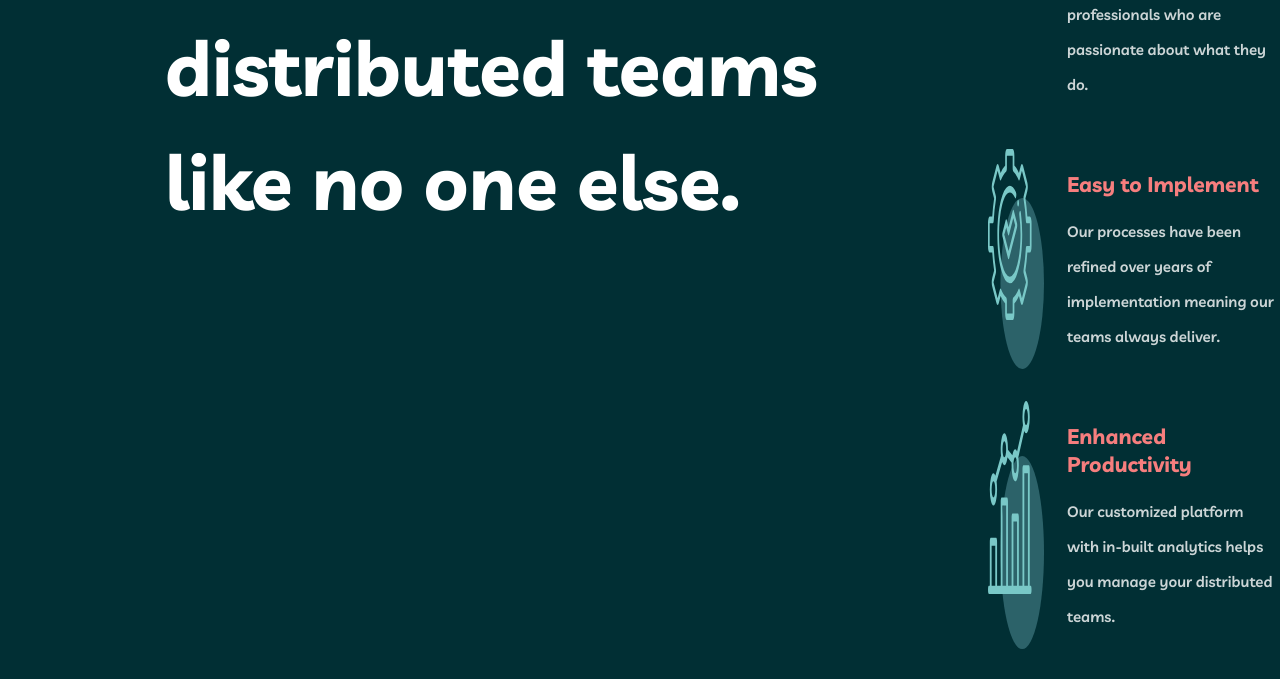
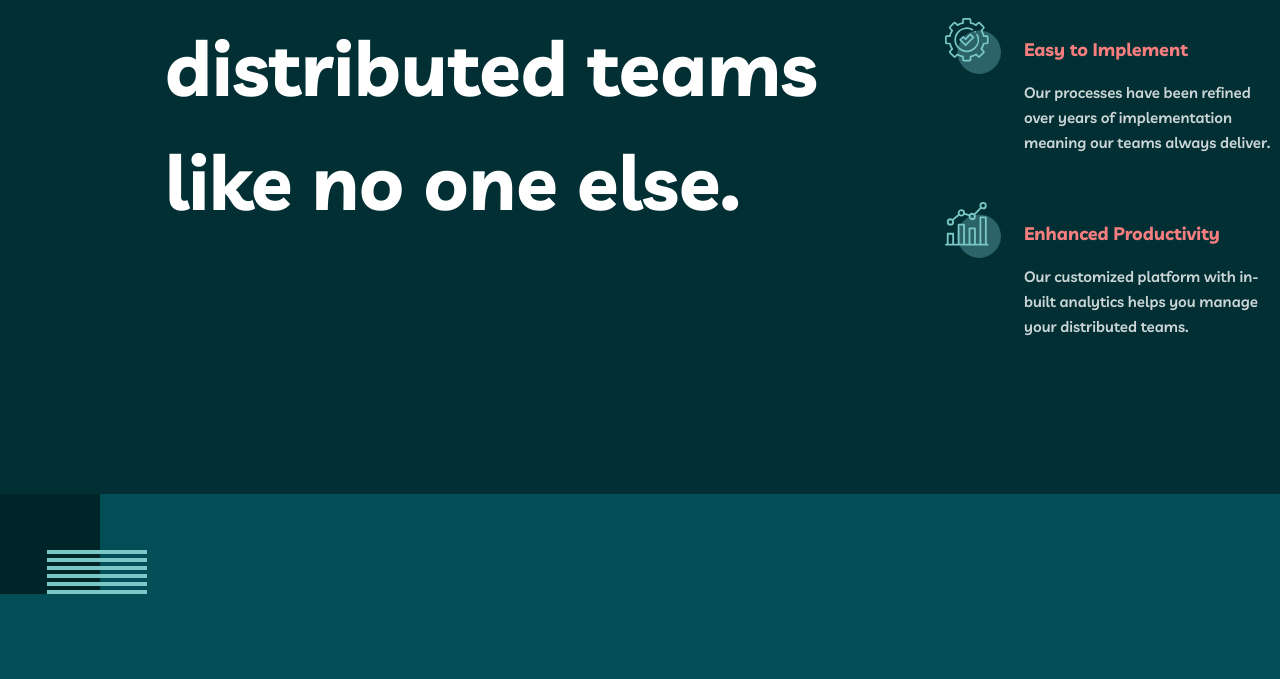
Before and after one commit to RavshanOromov/ravshan_myteam, a plain HTML site: page index.html in a window 1280 px wide. Shown: the part 905-1584 px from the top of the page. Drawn offline with Linux system fonts and the light colour scheme.

Commit message:
info-change

```diff
--- a/index.html
+++ b/index.html
@@ -40,7 +40,7 @@
   <div class=" hero_container container">
    <img class="hero-img_dark" src="img/hero-circle-dark.svg" alt="">
     <h2 class="hero_title">
-      Find the best <strong class=" hero-title_strong">talent</strong>
+      Find the best <span class=" hero-title_strong">talent</span>
     </h2>
     <div class="hero_right">
       <hr>
--- a/styles/styles.css
+++ b/styles/styles.css
@@ -234,7 +234,7 @@ hr {
   line-height: 150%;
   color: var(--white);
   padding: 0;
-  margin-right: 145px;
+  margin-right: auto;
   position: relative;
 }
 .info_title::before {
@@ -268,6 +268,11 @@ hr {
   margin-bottom: 32px;
 }
 .info-card-item_img {
+  display: flex;
+  align-items: center;
+  justify-content: center;
+  width: 56px;
+  height: 56px;
   margin-right: 23px;
 }
 .list-item-info_title {
@@ -275,12 +280,14 @@ hr {
   color: var(--bg-red);
   margin-bottom: 16px;
   font-weight: bold;
+  font-size: 18px;
+  line-height: 28px;
 }
 .list-item-info_text {
   font-family: var(--font-family-text);
   font-weight: 600;
   font-size: 15px;
-  line-height: 35px;
+  line-height: 25px;
   color: var(--white);
   opacity: 0.8;
 }
```
